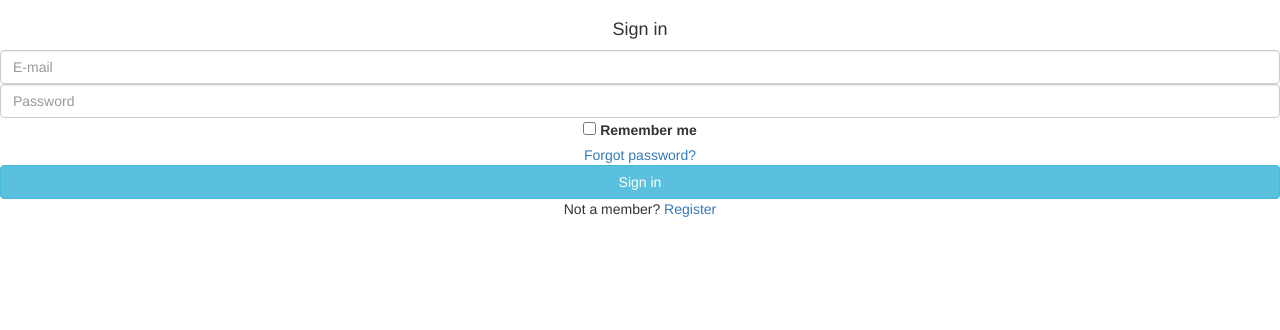
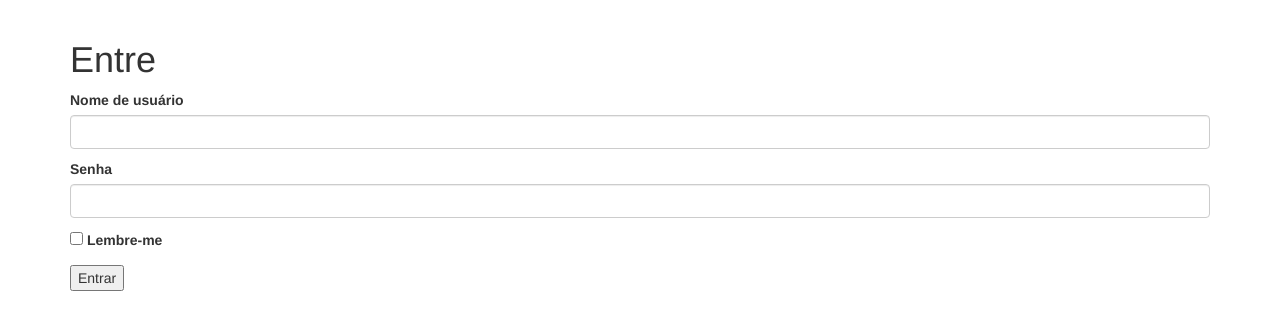
Before and after one commit to ljsenger/aula07-formularios, a Flask app: page /login in a window 1280 px wide. Shown: the part 52-382 px from the top of the page. Run offline with Flask 2, Linux system fonts and the light colour scheme; some libraries are stand-ins or nearby versions.

Commit message:
forms, adicionando css no template

```diff
--- a/app/app.py
+++ b/app/app.py
@@ -1,6 +1,7 @@
 from flask import Flask, render_template, request, json, url_for, redirect, make_response
 from flask_bootstrap import Bootstrap
 from config import Config
+from forms import LoginForm
 
 
 #modelos={"0": "pegasus", "1": "vintage", "2": "sport"}
@@ -38,15 +39,21 @@ def promocoes():
 def favicon():
     return redirect(url_for('static', filename='favicon.ico'))
 
-@app.route('/login', methods=['POST', 'GET'])
-def entre():
+#@app.route('/login', methods=['POST', 'GET'])
+#def entre():
 
-    if request.method == 'POST':
-        setUser(request.form['email'])
-        return render_template("index.html", name=u, u=u)
-    else:
-        return render_template("login.html")
-    return render_template("index.html", name=u, u=u)
+#    if request.method == 'POST':
+#        setUser(request.form['email'])
+#        return render_template("index.html", name=u, u=u)
+#    else:
+#        return render_template("login.html")
+#    return render_template("index.html", name=u, u=u)
+
+@app.route('/login')
+def login():
+    form = LoginForm()
+    return render_template('login.html', title='Sign In', form=form)
+
 
 def setUser(user):
     global u
--- a/app/forms.py
+++ b/app/forms.py
@@ -1,6 +1,5 @@
 from flask_wtf import FlaskForm
-from wtforms import StringField, PasswordField,
-BooleanField, SubmitField
+from wtforms import StringField, PasswordField, BooleanField, SubmitField
 from wtforms.validators import DataRequired
 
 class LoginForm(FlaskForm):
--- a/app/templates/login.html
+++ b/app/templates/login.html
@@ -1,43 +1,22 @@
 {% extends "index.html" %}
 {% import 'macros.html' as macros %}
+{% block content %}
 
+<div class="container">
+        <h1>Entre</h1>
+<form action="" method="post" novalidate>
+    {{ form.hidden_tag() }}
+    <p>
+        {{ form.usuario.label }}<br>
+        {{ form.usuario(size=32, class_ = 'form-control first-input') }}
+    </p>
+    <p>
+        {{ form.senha.label }}<br>
+        {{ form.senha(size=32, class_ = 'form-control first-input') }}
+    </p>
+    <p>{{ form.lembre_me() }} {{ form.lembre_me.label }}</p>
+    <p>{{ form.submit() }}</p>
+</form>
+</div>
 
-
-
-{% block content %}
-<!-- Default form login -->
-<form class="text-center border border-light p-5" action="http://localhost:5000/login" method='POST'>
-
-        <p class="h4 mb-4">Sign in</p>
-
-        <!-- Email -->
-        <input type="email" id="defaultLoginFormEmail" class="form-control mb-4" placeholder="E-mail" name=email>
-
-        <!-- Password -->
-        <input type="password" id="defaultLoginFormPassword" class="form-control mb-4" placeholder="Password">
-
-        <div class="d-flex justify-content-around">
-            <div>
-                <!-- Remember me -->
-                <div class="custom-control custom-checkbox">
-                    <input type="checkbox" class="custom-control-input" id="defaultLoginFormRemember">
-                    <label class="custom-control-label" for="defaultLoginFormRemember">Remember me</label>
-                </div>
-            </div>
-            <div>
-                <!-- Forgot password -->
-                <a href="">Forgot password?</a>
-            </div>
-        </div>
-
-        <!-- Sign in button -->
-        <button class="btn btn-info btn-block my-4" type="submit">Sign in</button>
-
-        <!-- Register -->
-        <p>Not a member?
-            <a href="">Register</a>
-        </p>
-
-
-    </form>
 {% endblock %}
```
